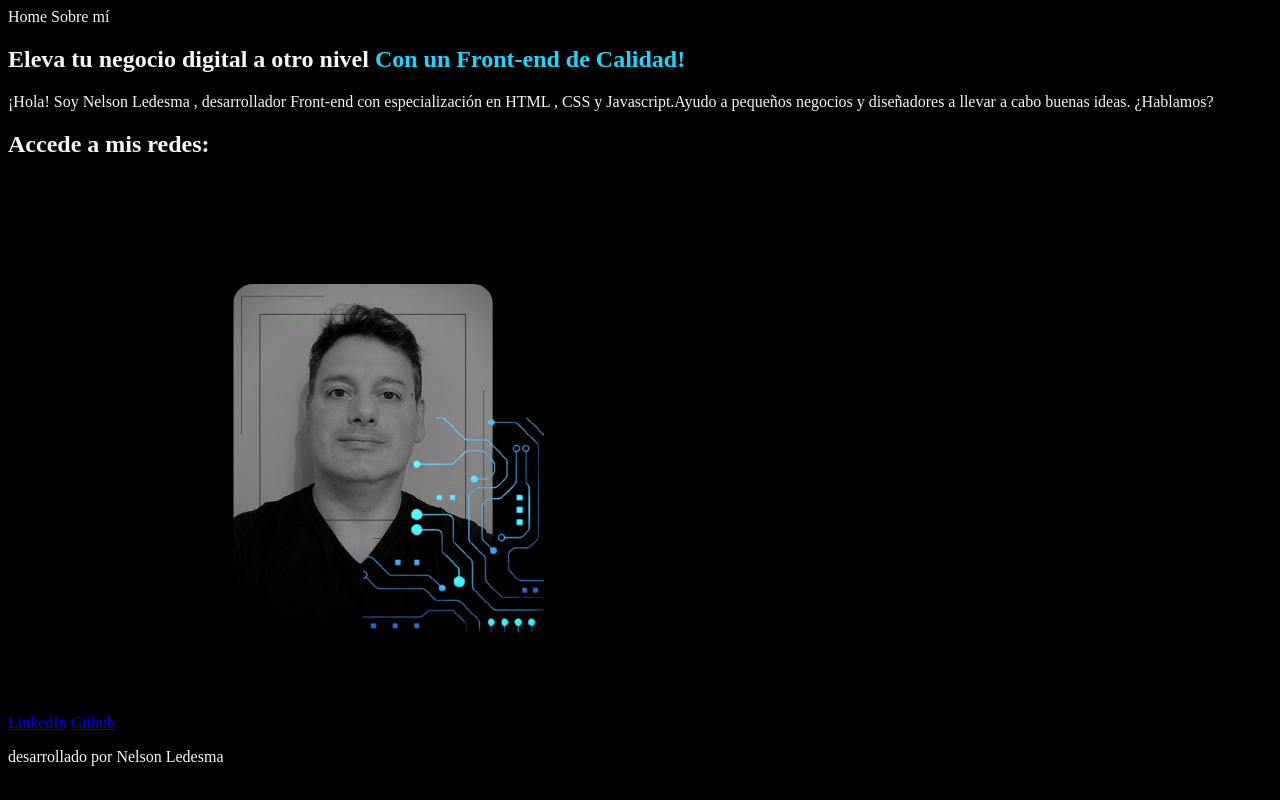
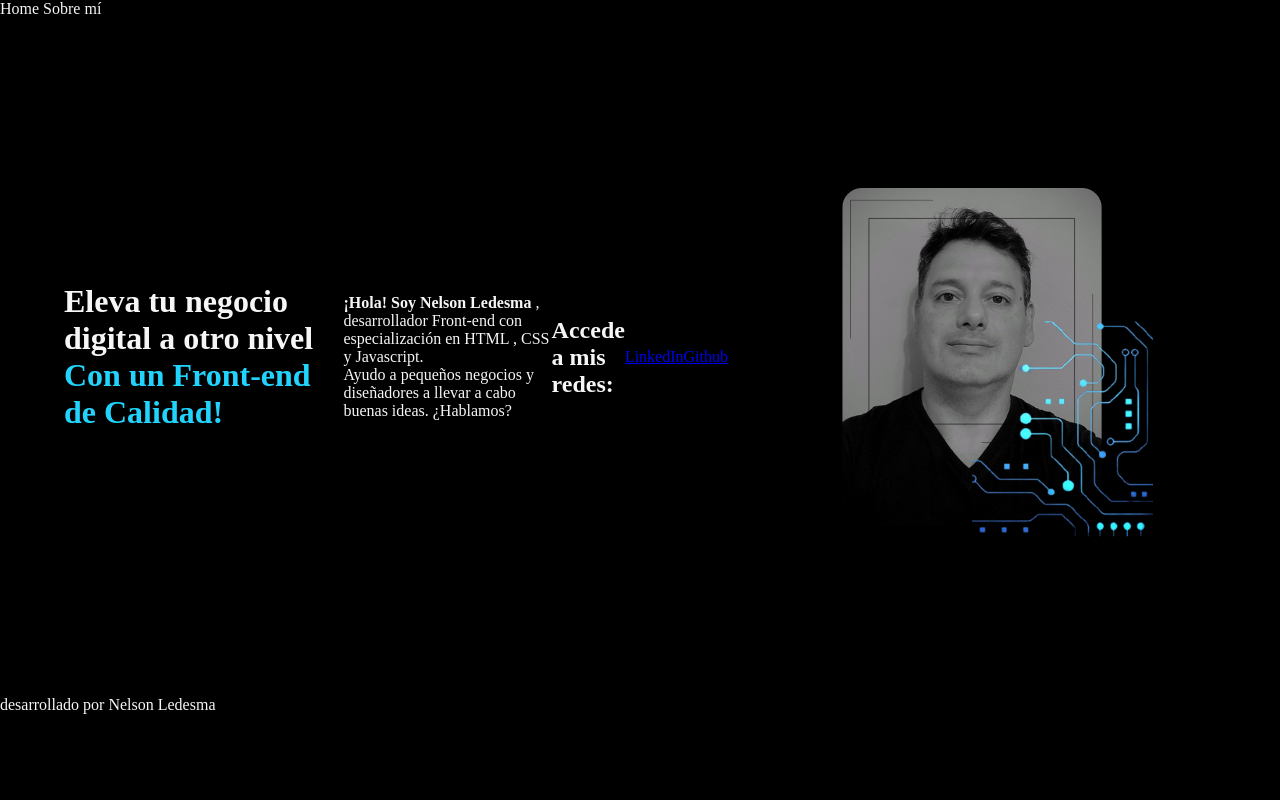
Before and after one commit to NelsonLedesma/portafolio, a plain HTML site: page index.html in a window 1280 px wide. Drawn offline with Linux system fonts and the light colour scheme.

Commit message:
posicionando elementos en el css

```diff
--- a/index.html
+++ b/index.html
@@ -1,11 +1,13 @@
 <!DOCTYPE html>
 <html lang="es">
+
 <head>
     <meta charset="UTF-8">
     <meta name="viewport" content="width=device-width, initial-scale=1.0">
     <title>Portafolio</title>
     <link rel="stylesheet" href="style.css">
 </head>
+
 <body>
     <header>
         <nav>
@@ -14,17 +16,18 @@
         </nav>
 
     </header>
-    <main>
-        <section>
+    <main class="presentacion">
+
         <h1>
-                Eleva tu negocio digital a otro nivel <strong>Con un Front-end de Calidad!</strong>
+            Eleva tu negocio digital a otro nivel <strong class="titulo_destaque">Con un Front-end de
+                Calidad!</strong>
         </h1>
 
         <p>
-                ¡Hola! Soy Nelson Ledesma , desarrollador Front-end con especialización en HTML , CSS y Javascript.Ayudo a
-                pequeños negocios y diseñadores a llevar a cabo buenas ideas. ¿Hablamos?
+            <strong>¡Hola! Soy Nelson Ledesma</strong> , desarrollador Front-end con especialización en HTML , CSS y
+            Javascript.<br>Ayudo a pequeños negocios y diseñadores a llevar a cabo buenas ideas. ¿Hablamos?
         </p>
-            <div>
+
         <h2>
             Accede a mis redes:
         </h2>
@@ -32,13 +35,12 @@
         <a href="https://github.com/NelsonLedesma">Github</a>
 
         <img src="./assets/foto_nelson.png" alt="imagen de Nelson Ledesma.">
-            </div>
 
-        </section>
     </main>
     <footer>
         <p>desarrollado por Nelson Ledesma</p>
     </footer>
 
 </body>
+
 </html>
--- a/style.css
+++ b/style.css
@@ -1,12 +1,24 @@
 
-
+* {
+    padding: 0;
+    margin: 0;
+}
 
 body{
    background-color: #000000;
    color: #f6f6f6;
+   height: 100vh;
+   box-sizing: border-box;
 }
 
-strong{
+.titulo_destaque{
     color: #22d4fd;
 
 }
+
+.presentacion{
+    display: flex;
+    align-items: center;
+    margin: 5%;
+    justify-content: space-between;
+}
```
Lines whose indentation alone changed are shown as unchanged.
